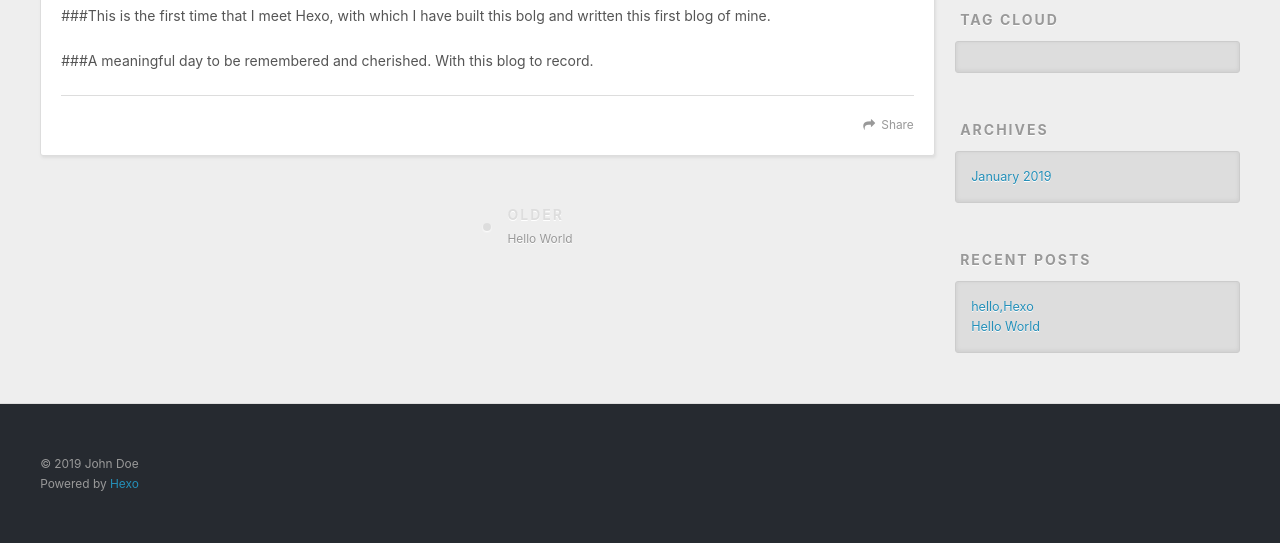
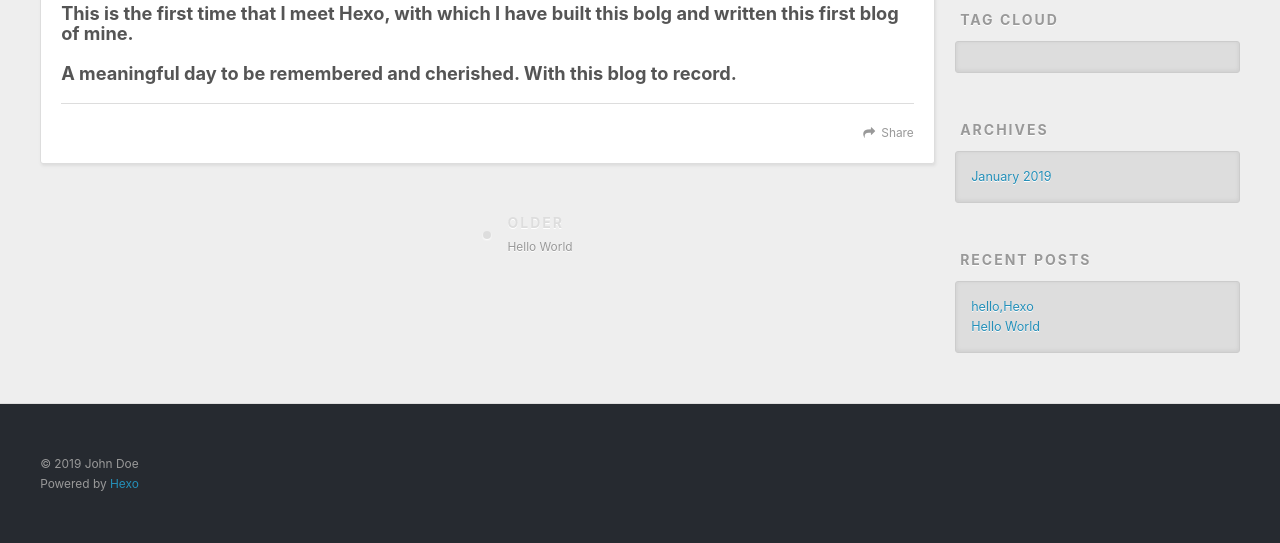
Before and after one commit to everbelong/everbelong.github.io, a plain HTML site: page 2019/01/12/hello-Hexo/index.html in a window 1280 px wide. Shown: the part 448-991 px from the top of the page. Drawn offline with nearby package versions, Linux system fonts and the light colour scheme.

Commit message:
Site updated: 2019-01-12 23:18:28

```diff
--- a/2019/01/12/hello-Hexo/index.html
+++ b/2019/01/12/hello-Hexo/index.html
@@ -7,17 +7,17 @@
 
   <title>hello,Hexo | Hexo</title>
   <meta name="viewport" content="width=device-width, initial-scale=1, maximum-scale=1">
-  <meta name="description" content="###This is the first time that I meet Hexo, with which I have built this bolg and written this first blog of mine. ###A meaningful day to be remembered and cherished. With this blog to record.">
+  <meta name="description" content="This is the first time that I meet Hexo, with which I have built this bolg and written this first blog of mine.A meaningful day to be remembered and cherished. With this blog to record.">
 <meta property="og:type" content="article">
 <meta property="og:title" content="hello,Hexo">
 <meta property="og:url" content="http://yoursite.com/2019/01/12/hello-Hexo/index.html">
 <meta property="og:site_name" content="Hexo">
-<meta property="og:description" content="###This is the first time that I meet Hexo, with which I have built this bolg and written this first blog of mine. ###A meaningful day to be remembered and cherished. With this blog to record.">
+<meta property="og:description" content="This is the first time that I meet Hexo, with which I have built this bolg and written this first blog of mine.A meaningful day to be remembered and cherished. With this blog to record.">
 <meta property="og:locale" content="default">
-<meta property="og:updated_time" content="2019-01-12T15:15:23.388Z">
+<meta property="og:updated_time" content="2019-01-12T15:18:12.570Z">
 <meta name="twitter:card" content="summary">
 <meta name="twitter:title" content="hello,Hexo">
-<meta name="twitter:description" content="###This is the first time that I meet Hexo, with which I have built this bolg and written this first blog of mine. ###A meaningful day to be remembered and cherished. With this blog to record.">
+<meta name="twitter:description" content="This is the first time that I meet Hexo, with which I have built this bolg and written this first blog of mine.A meaningful day to be remembered and cherished. With this blog to record.">
 
     <link rel="alternate" href="/atom.xml" title="Hexo" type="application/atom+xml">
 
@@ -86,9 +86,7 @@
 
     <div class="article-entry" itemprop="articleBody">
 
-        <p>###This is the first time that I meet Hexo, with which I have built this bolg and written this first blog of mine.</p>
-<p>###A meaningful day to be remembered and cherished. With this blog to record.</p>
-
+        <h3 id="This-is-the-first-time-that-I-meet-Hexo-with-which-I-have-built-this-bolg-and-written-this-first-blog-of-mine"><a href="#This-is-the-first-time-that-I-meet-Hexo-with-which-I-have-built-this-bolg-and-written-this-first-blog-of-mine" class="headerlink" title="This is the first time that I meet Hexo, with which I have built this bolg and written this first blog of mine."></a>This is the first time that I meet Hexo, with which I have built this bolg and written this first blog of mine.</h3><h3 id="A-meaningful-day-to-be-remembered-and-cherished-With-this-blog-to-record"><a href="#A-meaningful-day-to-be-remembered-and-cherished-With-this-blog-to-record" class="headerlink" title="A meaningful day to be remembered and cherished. With this blog to record."></a>A meaningful day to be remembered and cherished. With this blog to record.</h3>
 
     </div>
     <footer class="article-footer">
```
Also changed, not shown: index.html (+1 -3 lines).
